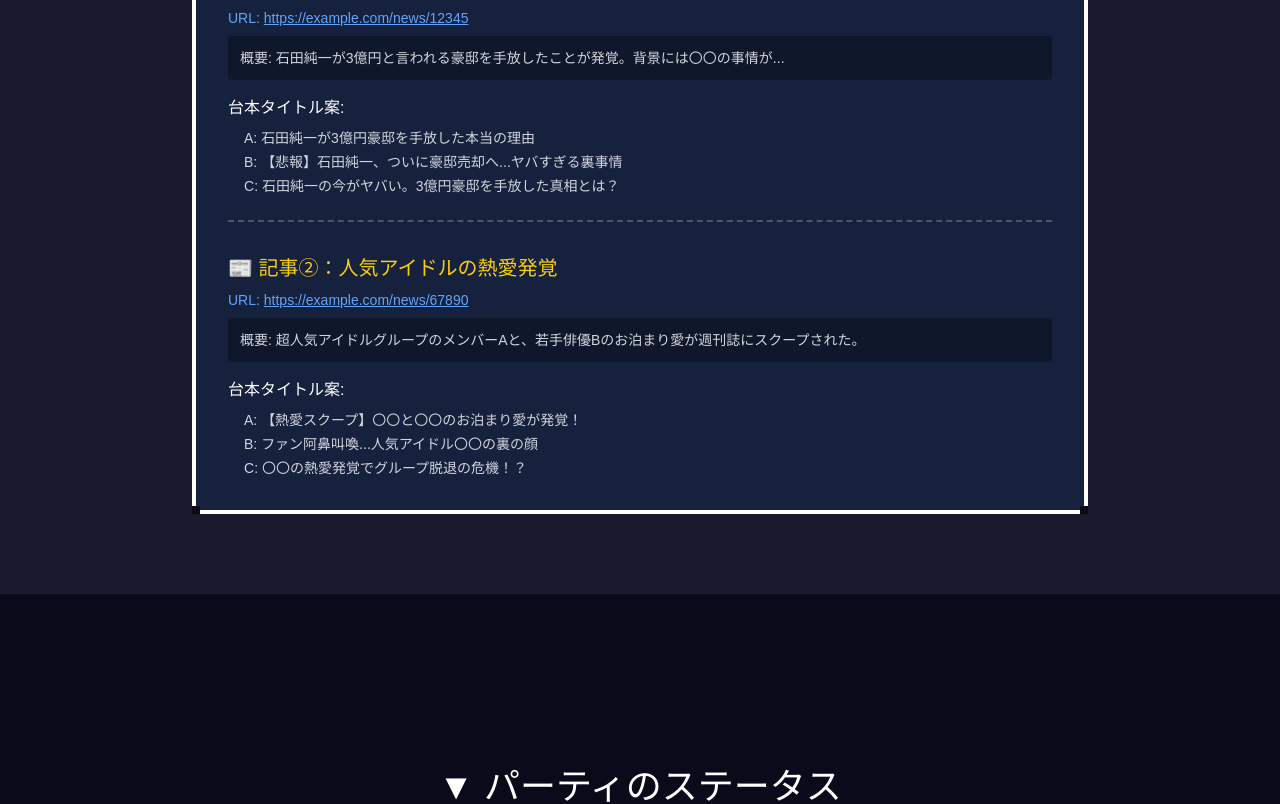
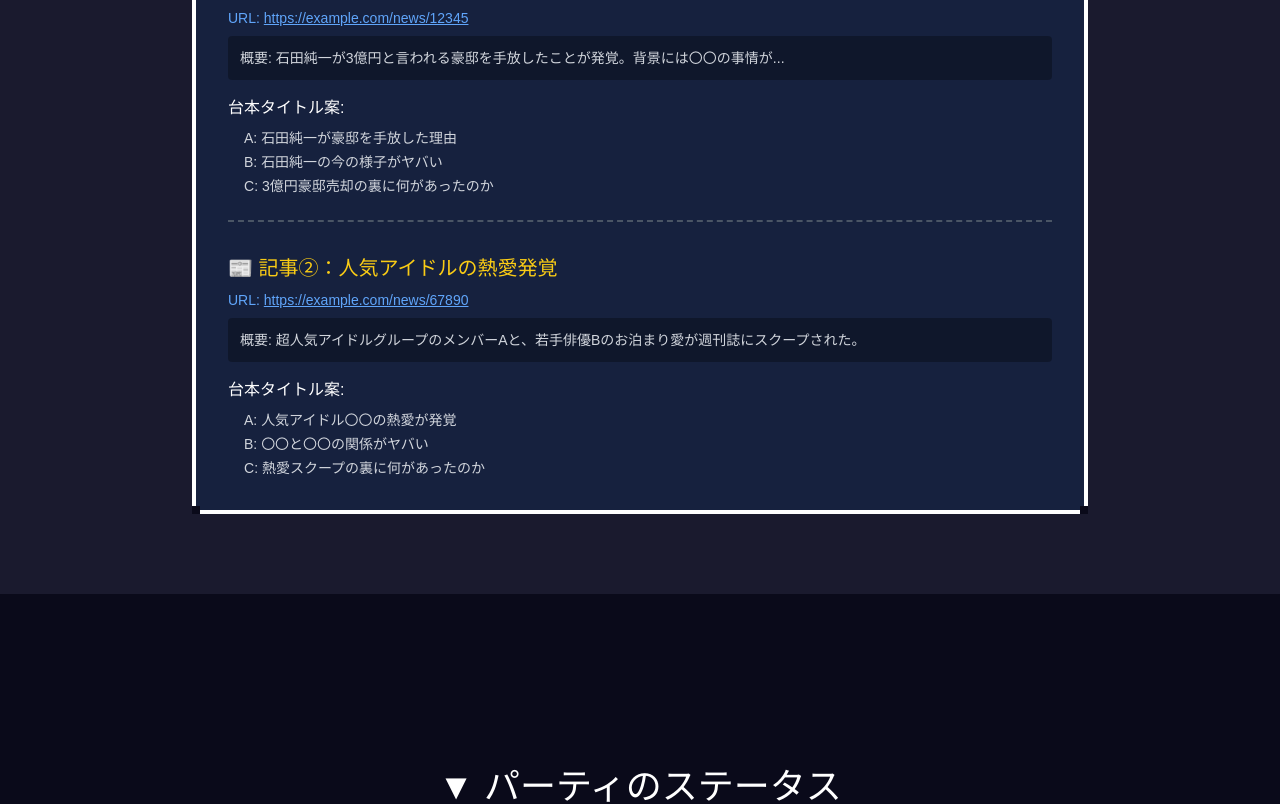
Before and after one commit to KEKUSON/daily-delivery-lp, a React (Vite) app: page / in a window 1280 px wide. Shown: the part 2640-3444 px from the top of the page. Built offline with nearby package versions, Linux system fonts and the light colour scheme; a web font is replaced by a local one.

Commit message:
Fix Phase 3 review issues

```diff
--- a/src/components/Trust.tsx
+++ b/src/components/Trust.tsx
@@ -49,7 +49,7 @@ export const Trust: React.FC = () => {
             </div>
 
             <div className="text-center mt-8 text-xs text-text-muted">
-              ※ ステータスは開発チームの意気込みを表しています
+              ※ 実績データに基づく能力値です
             </div>
           </PixelContainer>
         </div>
--- a/src/data/content.ts
+++ b/src/data/content.ts
@@ -64,9 +64,9 @@ export const SAMPLE_ARTICLES: SampleArticle[] = [
     url: 'https://example.com/news/12345',
     summary: '石田純一が3億円と言われる豪邸を手放したことが発覚。背景には〇〇の事情が...',
     titleOptions: [
-      '石田純一が3億円豪邸を手放した本当の理由',
-      '【悲報】石田純一、ついに豪邸売却へ...ヤバすぎる裏事情',
-      '石田純一の今がヤバい。3億円豪邸を手放した真相とは？'
+      '石田純一が豪邸を手放した理由',
+      '石田純一の今の様子がヤバい',
+      '3億円豪邸売却の裏に何があったのか'
     ]
   },
   {
@@ -75,9 +75,9 @@ export const SAMPLE_ARTICLES: SampleArticle[] = [
     url: 'https://example.com/news/67890',
     summary: '超人気アイドルグループのメンバーAと、若手俳優Bのお泊まり愛が週刊誌にスクープされた。',
     titleOptions: [
-      '【熱愛スクープ】〇〇と〇〇のお泊まり愛が発覚！',
-      'ファン阿鼻叫喚...人気アイドル〇〇の裏の顔',
-      '〇〇の熱愛発覚でグループ脱退の危機！？'
+      '人気アイドル〇〇の熱愛が発覚',
+      '〇〇と〇〇の関係がヤバい',
+      '熱愛スクープの裏に何があったのか'
     ]
   }
 ];
```
